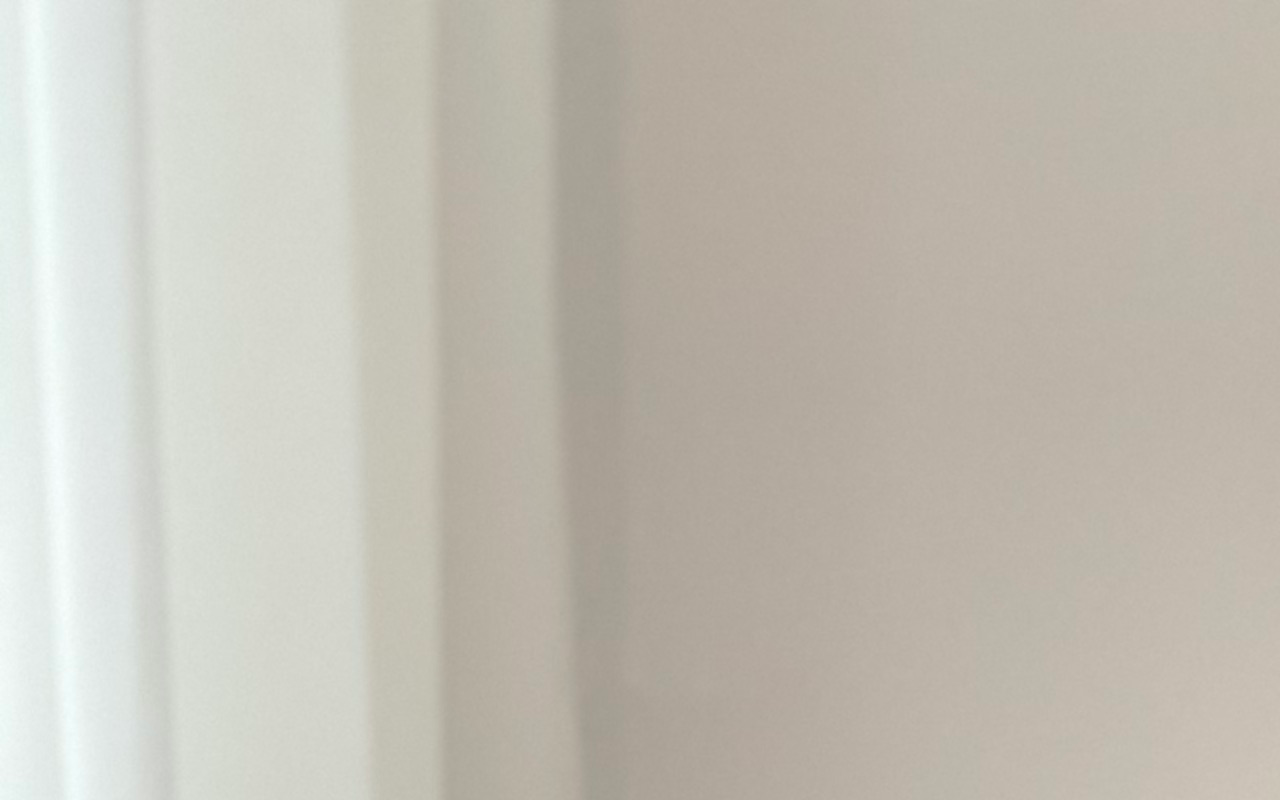
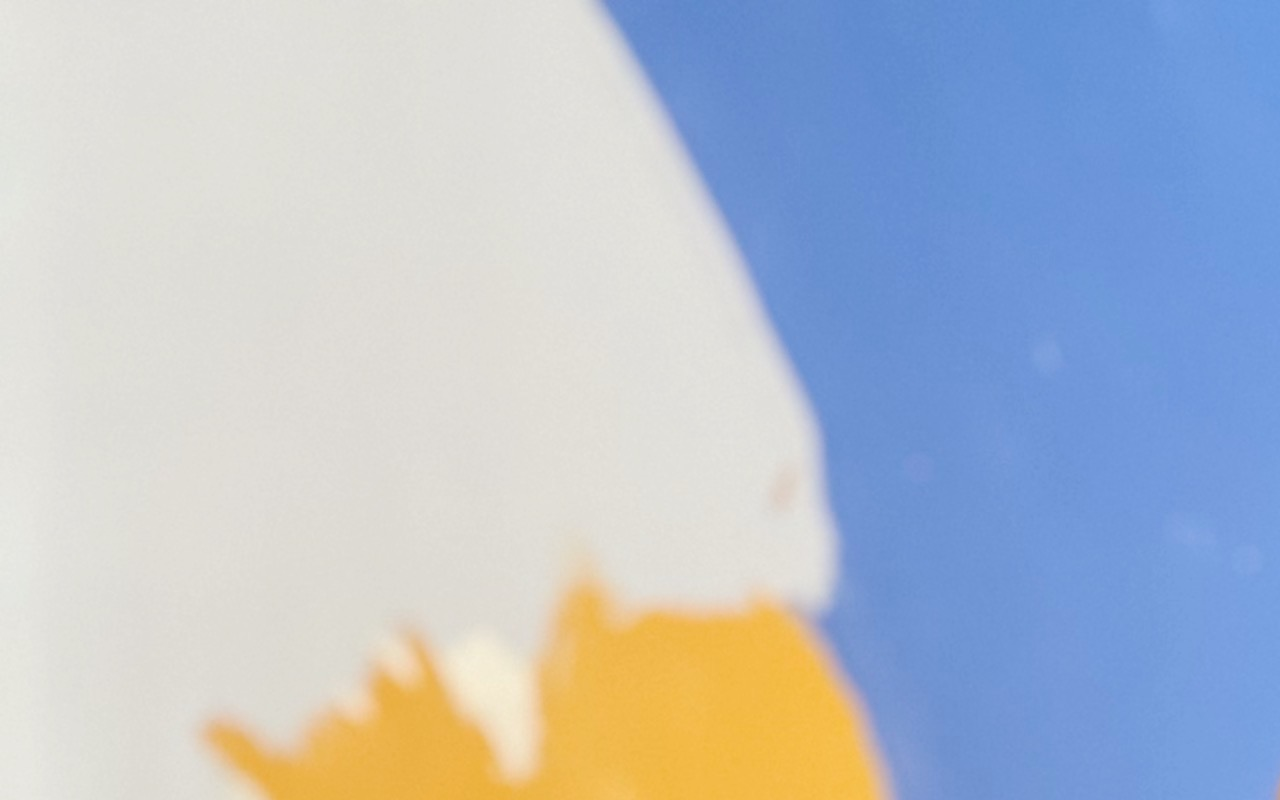
Before and after one commit to JDC1492/portfolio_front, a React (Create React App) app: page / in a window 1280 px wide. Shown: the top 800 px of the page. Built offline with nearby package versions, Linux system fonts and the light colour scheme.

Commit message:
frontend working. CSS next

```diff
--- a/package.json
+++ b/package.json
@@ -9,6 +9,7 @@
     "react": "^17.0.2",
     "react-dom": "^17.0.2",
     "react-redux": "^7.2.6",
+    "react-router": "^6.2.1",
     "react-router-dom": "^6.2.1",
     "react-scripts": "5.0.0",
     "redux": "^4.1.2",
--- a/src/App.js
+++ b/src/App.js
@@ -1,7 +1,7 @@
 import React from "react";
 import "./App.css";
 
-import { BrowserRouter as Router, Switch, Route } from "react-router-dom";
+import { BrowserRouter as Router, Routes, Route } from "react-router-dom";
 import HomeContainer from "./containers/HomeContainer";
 import Projects from "./components/projectComponents/Projects";
 import AboutContainer from "./containers/AboutContainer";
@@ -11,12 +11,12 @@ function App() {
   return (
     <div className="App">
       <Router>
-        <Switch>
+        <Routes>
           {/* specifying with the 'exact' keyword since other routes share part of this URL */}
-          <Route exact path="/" component={HomeContainer} />
-          <Route exact path="/projects" component={Projects} />
-          <Route path="/about" component={AboutContainer} />
-        </Switch>
+          <Route exact path="/" element={<HomeContainer />} />
+          <Route exact path="/projects" element={<Projects />} />
+          <Route exact path="/about" element={<AboutContainer />} />
+        </Routes>
         <NavBarContainer />
       </Router>
     </div>
--- a/src/components/homeComponents/HomeImg.js
+++ b/src/components/homeComponents/HomeImg.js
@@ -1,10 +1,10 @@
 import React from "react";
-import jonathanphoto3 from "../../Images/jonathanphoto3.jpeg";
+import jonathanphoto1 from "../../images/jonathanphoto1.jpeg";
 
 const HomeImg = () => {
   return (
     <div className="photoCont">
-      <img className="homePhoto" alt="DevPhoto" src={jonathanphoto3} />
+      <img className="homePhoto" alt="DevPhoto" src={jonathanphoto1} />
     </div>
   );
 };
```
Also changed, not shown: 1 other file (tests, documents, lock files or other folders).
